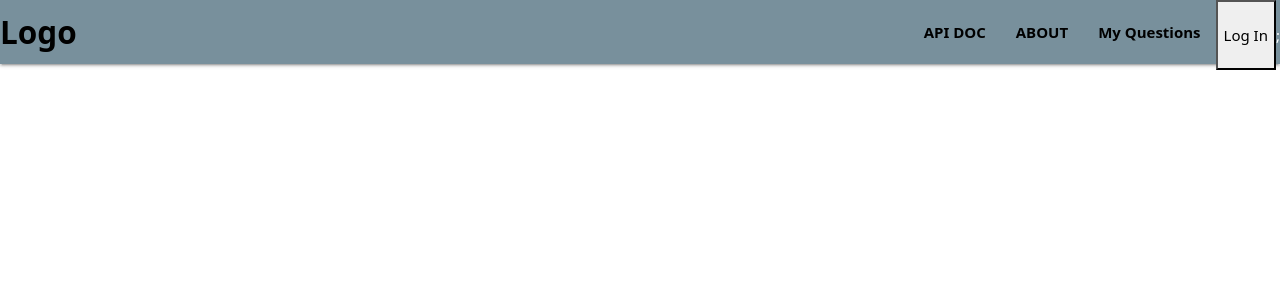
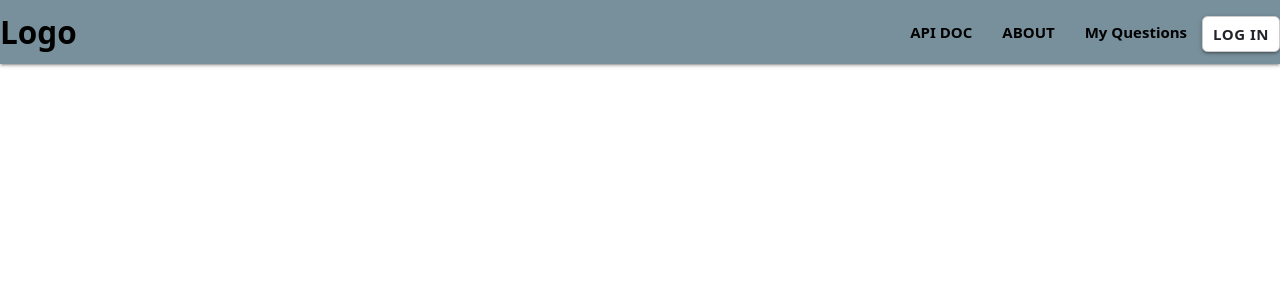
Before and after one commit to BhatNishanthGanesh/APIElite5, a React (Create React App) app: page / in a window 1280 px wide. Shown: the top 300 px of the page. Built offline with nearby package versions, Linux system fonts and the light colour scheme; no server answers.

Commit message:
added css to the profile

```diff
--- a/src/components/Navbar.js
+++ b/src/components/Navbar.js
@@ -10,36 +10,77 @@ function Navbar() {
     <div>
       <nav>
         <div className=" blue-grey lighten-1 nav-wrapper">
-          <a  href="#"  className="black-text text-darken-2 brand-logo">
-            <strong  >Logo</strong>
+          <a href="#" className="black-text text-darken-2 brand-logo">
+            <strong>Logo</strong>
           </a>
           <ul id="nav-mobile" className=" right hide-on-med-and-down">
             <li>
-              <strong><a className="medium black-text text-darken-2" href="#">API DOC</a></strong>
+              <strong>
+                <a className="medium black-text text-darken-2" href="#">
+                  API DOC
+                </a>
+              </strong>
             </li>
             <li>
-              <strong><a className="black-text text-darken-2" href="#">ABOUT</a></strong>
+              <strong>
+                <a className="black-text text-darken-2" href="#">
+                  ABOUT
+                </a>
+              </strong>
             </li>
 
             <li>
-             <strong> <a className="black-text text-darken-2" href="#">My Questions</a></strong>
+              <strong>
+                {" "}
+                <a className="black-text text-darken-2" href="#">
+                  My Questions
+                </a>
+              </strong>
             </li>
-            {
-            isAuthenticated?(
-                <>
+            {isAuthenticated ? (
+              <>
+                <li >
+                  <img  src={user.picture} alt={user.name}
+                    style={{
+                      width: '40px',
+                      height: '40px',
+                      borderRadius: '50%',
+                      marginRight: '10px',
+                    }}
+                  />
+                </li>
                 <li>
-                <img src={user.picture} alt={user.name} />
-            </li>
-                <li>
-                    <button onClick={() => logout({ logoutParams: { returnTo: window.location.origin } })}>
-                Log Out
+                  <button className="white btn"
+                    onClick={() =>
+                      logout({
+                        logoutParams: { returnTo: window.location.origin },
+                      })
+                    }
+                    style={{
+                      background: 'none',
+                      border: '1px solid #ccc',
+                      padding: '5px 10px',
+                      cursor: 'pointer',
+                    }}
+                  >
+                    <strong>Log Out</strong>
+                  </button>
+                </li>
+              </>
+            ) : (
+              <li>
+                <button className="white btn" onClick={() => loginWithRedirect()}
+                style={{
+                  background: 'none',
+                  border: '1px solid #ccc',
+                  padding: '5px 10px',
+                  cursor: 'pointer',
+                }}
+                >
+                  <strong>Log In</strong>
                 </button>
-                </li>
-                </>
-            ):(
-                <li><button onClick={() => loginWithRedirect()}>Log In</button>;</li>
-            )
-            }
+              </li>
+            )}
           </ul>
         </div>
       </nav>
```
Also changed, not shown: 1 other file (tests, documents, lock files or other folders).
